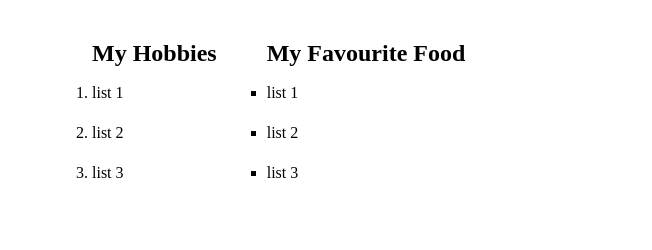
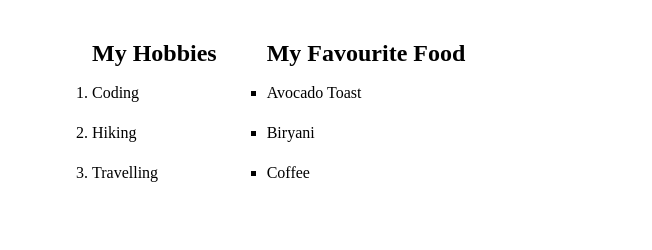
Before and after one commit to khusbubanjade/HTML-Assignment, a plain HTML site: page assignment1.html/index.html in a window 1280 px wide. Shown: the part 209-459 px from the top of the page, 628-1280 px from the left. Drawn offline with Linux system fonts and the light colour scheme.

Commit message:
Revise hobbies and favorite food sections
Updated hobbies and favorite food lists.

```diff
--- a/assignment1.html/index.html
+++ b/assignment1.html/index.html
@@ -36,17 +36,17 @@
             <div>
               <h2>My Hobbies</h2>
               <ol>
-                <li>list 1</li>
-                <li>list 2</li>
-                <li>list 3</li>
+                <li>Coding</li>
+                <li>Hiking</li>
+                <li>Travelling</li>
               </ol>
             </div>
             <div>
               <h2>My Favourite Food</h2>
               <ul>
-                <li>list 1</li>
-                <li>list 2</li>
-                <li>list 3</li>
+                <li>Avocado Toast</li>
+                <li>Biryani</li>
+                <li>Coffee</li>
               </ul>
             </div>
           </div>
```
